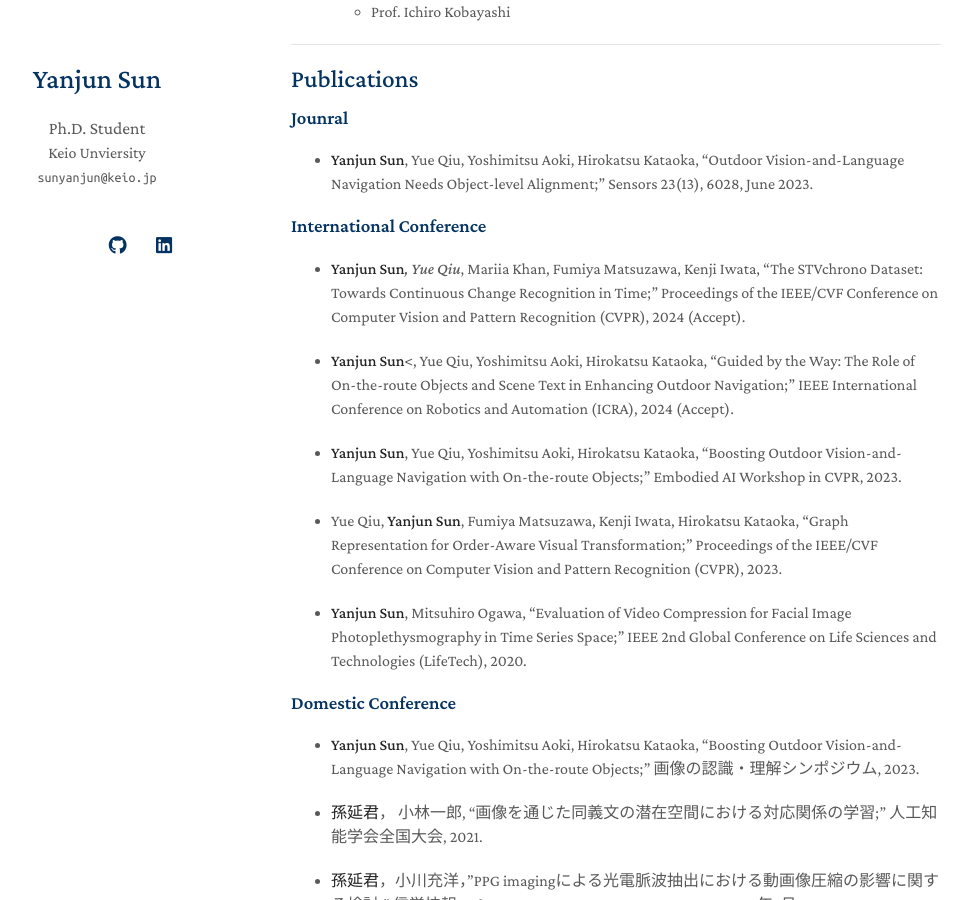
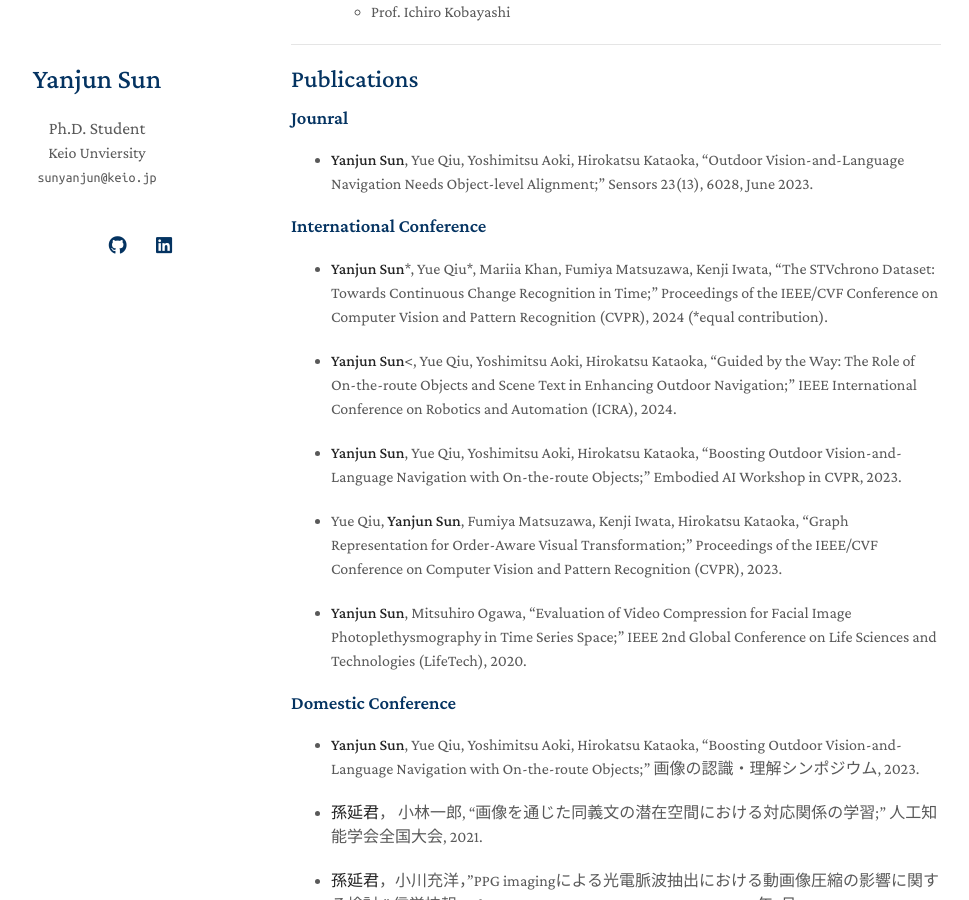
Before and after one commit to AuderySun/AudreySun.github.io, a Jekyll site: the page built from index.md, in a window 1280 px wide and 900 px high, scrolled down 896 px. Shown: the whole window, without its empty margins (179-1148 px from the left). Built offline with Jekyll 4.4.1, drawn with Linux system fonts in a browser that asks for light colours; nearby versions of some CDN libraries; a style sheet for code colours, icons or effects is not loaded; our own code applies the rules of GitHub Pages for plain Markdown files.

Commit message:
update publicaiton

```diff
--- a/_includes/publications.md
+++ b/_includes/publications.md
@@ -6,9 +6,9 @@
 
 ### International Conference
 
-- **Yanjun Sun***, Yue Qiu*, Mariia Khan, Fumiya Matsuzawa, Kenji Iwata, “The STVchrono Dataset: Towards Continuous Change Recognition in Time;” Proceedings of the IEEE/CVF Conference on Computer Vision and Pattern Recognition (CVPR), 2024 (Accept).
+- **Yanjun Sun**\*, Yue Qiu\*, Mariia Khan, Fumiya Matsuzawa, Kenji Iwata, “The STVchrono Dataset: Towards Continuous Change Recognition in Time;” Proceedings of the IEEE/CVF Conference on Computer Vision and Pattern Recognition (CVPR), 2024 (*equal contribution).
 
-- **Yanjun Sun**<, Yue Qiu, Yoshimitsu Aoki, Hirokatsu Kataoka, “Guided by the Way: The Role of On-the-route Objects and Scene Text in Enhancing Outdoor Navigation;” IEEE International Conference on Robotics and Automation (ICRA), 2024 (Accept).
+- **Yanjun Sun**<, Yue Qiu, Yoshimitsu Aoki, Hirokatsu Kataoka, “Guided by the Way: The Role of On-the-route Objects and Scene Text in Enhancing Outdoor Navigation;” IEEE International Conference on Robotics and Automation (ICRA), 2024.
 
 - **Yanjun Sun**, Yue Qiu, Yoshimitsu Aoki, Hirokatsu Kataoka, “Boosting Outdoor Vision-and-Language Navigation with On-the-route Objects;” Embodied AI Workshop in CVPR, 2023.
 
```
